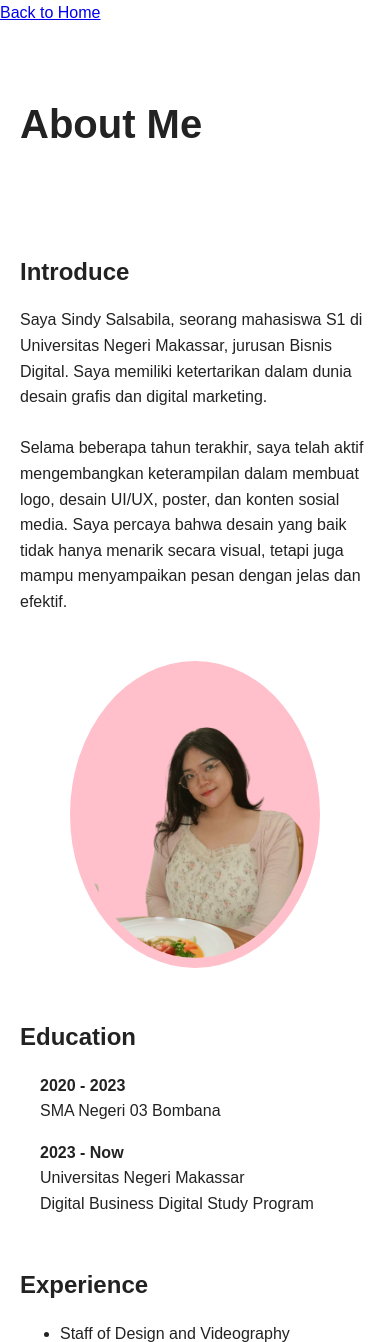
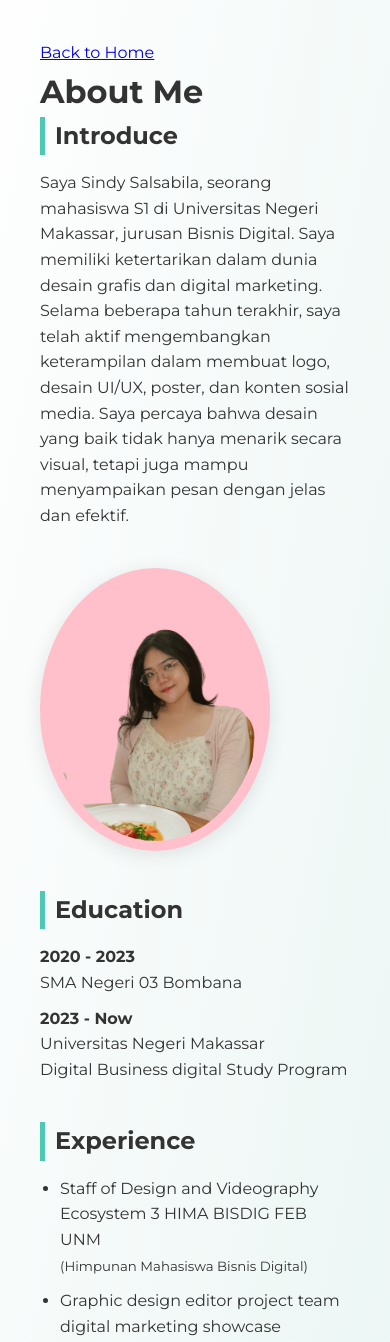
Before and after one commit to sindisalsabills/htmlcss-uiux, a plain HTML site: page about.html in a window 390 px wide. Shown: the top 1342 px of the page. Drawn offline with Linux system fonts and the light colour scheme.

Commit message:
Update about.html

```diff
--- a/about.html
+++ b/about.html
@@ -2,43 +2,43 @@
 <html lang="id">
 <head>
   <a href="index.html" class="back-button">Back to Home</a>
-
-  <meta charset="UTF-8">
-  <meta name="viewport" content="width=device-width, initial-scale=1">
+  <meta charset="UTF-8" />
+  <meta name="viewport" content="width=device-width, initial-scale=1.0"/>
   <title>About Me - Sindy Salsabila</title>
-
+  <link href="https://fonts.googleapis.com/css2?family=Montserrat:wght@400;600;700&display=swap" rel="stylesheet"/>
+  <script src="https://kit.fontawesome.com/a076d05399.js" crossorigin="anonymous"></script>
   <style>
-    body {
+    * {
       margin: 0;
       padding: 0;
+      box-sizing: border-box;
       font-family: 'Montserrat', sans-serif;
-      background: #fff;
-      color: #222;
+    }
+
+    body {
+      background-color: #ffffff;
+      color: #333;
       line-height: 1.6;
+      padding: 40px;
+      background-image: linear-gradient(to bottom right, #fefefe, #e9f5f3);
+    }
+
+    h1, h2 {
+      font-weight: 700;
     }
 
     .container {
       max-width: 1100px;
       margin: auto;
-      padding: 40px 20px;
-    }
-
-    header {
-      display: flex;
-      justify-content: space-between;
-      align-items: center;
-      margin-bottom: 50px;
-    }
-
-    header h1 {
-      font-size: 2.5rem;
     }
 
     .intro {
       display: flex;
-      gap: 30px;
       align-items: center;
+      gap: 40px;
       flex-wrap: wrap;
+      margin-bottom: 40px;
+      animation: fadeIn 1s ease-in-out;
     }
 
     .intro img {
@@ -47,6 +47,7 @@
       background: pink;
       padding: 10px;
       object-fit: cover;
+      box-shadow: 0 4px 20px rgba(0, 0, 0, 0.1);
     }
 
     .intro-text {
@@ -55,16 +56,15 @@
     }
 
     section {
-      margin-top: 50px;
+      margin-bottom: 40px;
+      animation: fadeInUp 1s ease forwards;
     }
 
     h2 {
-      font-size: 1.5rem;
+      font-size: 24px;
       margin-bottom: 15px;
-    }
-
-    .education, .experience, .goals {
-      margin-left: 20px;
+      border-left: 5px solid #4dc9b3;
+      padding-left: 10px;
     }
 
     .education p, .experience li, .goals li {
@@ -77,13 +77,18 @@
 
     .skills {
       display: flex;
-      align-items: center;
       gap: 40px;
       flex-wrap: wrap;
+      margin-top: 20px;
     }
 
     .skill-item {
       text-align: center;
+      transition: transform 0.3s;
+    }
+
+    .skill-item:hover {
+      transform: scale(1.1);
     }
 
     .skill-item img {
@@ -97,44 +102,18 @@
       margin-top: 5px;
     }
 
-    footer {
-      margin-top: 60px;
-      padding: 30px 20px;
-      background: #D2F4F1;
-      text-align: left;
-      font-size: 14px;
-      color: #333;
+    @keyframes fadeIn {
+      from {opacity: 0; transform: translateY(-20px);}
+      to {opacity: 1; transform: translateY(0);}
     }
 
-    footer .social {
-      text-align: right;
-      float: right;
-    }
-
-    footer .social i {
-      margin-left: 15px;
-    }
-
-    @media (max-width: 768px) {
-      .intro {
-        flex-direction: column;
-        text-align: center;
-      }
-      .intro-text {
-        text-align: left;
-      }
-      footer {
-        text-align: center;
-      }
-      footer .social {
-        float: none;
-        margin-top: 10px;
-      }
+    @keyframes fadeInUp {
+      0% {opacity: 0; transform: translateY(30px);}
+      100% {opacity: 1; transform: translateY(0);}
     }
   </style>
 </head>
 <body>
-
   <div class="container">
     <header>
       <h1>About Me</h1>
@@ -143,17 +122,17 @@
     <div class="intro">
       <div class="intro-text">
         <h2>Introduce</h2>
-      <p>Saya Sindy Salsabila, seorang mahasiswa S1 di Universitas Negeri Makassar, jurusan Bisnis Digital. Saya memiliki ketertarikan dalam dunia desain grafis dan digital marketing.<br><br>
-      Selama beberapa tahun terakhir, saya telah aktif mengembangkan keterampilan dalam membuat logo, desain UI/UX, poster, dan konten sosial media. Saya percaya bahwa desain yang baik tidak hanya menarik secara visual, tetapi juga mampu menyampaikan pesan dengan jelas dan efektif.</p>
+        <p>Saya Sindy Salsabila, seorang mahasiswa S1 di Universitas Negeri Makassar, jurusan Bisnis Digital. Saya memiliki ketertarikan dalam dunia desain grafis dan digital marketing.</p>
+        <p>Selama beberapa tahun terakhir, saya telah aktif mengembangkan keterampilan dalam membuat logo, desain UI/UX, poster, dan konten sosial media. Saya percaya bahwa desain yang baik tidak hanya menarik secara visual, tetapi juga mampu menyampaikan pesan dengan jelas dan efektif.</p>
       </div>
-    <img src="images/cant.png" alt="Sindy Salsabila">
+      <img src="images/cant.png" alt="Sindy Salsabila" />
     </div>
 
     <section>
       <h2>Education</h2>
       <div class="education">
         <p><strong>2020 - 2023</strong><br>SMA Negeri 03 Bombana</p>
-      <p><strong>2023 - Now</strong><br>Universitas Negeri Makassar<br>Digital Business Digital Study Program</p>
+        <p><strong>2023 - Now</strong><br>Universitas Negeri Makassar<br>Digital Business digital Study Program</p>
       </div>
     </section>
 
@@ -179,7 +158,7 @@
           <div class="stars">★★★★★</div>
         </div>
         <div class="skill-item">
-        <img src="images/capcut logo.png" alt="capcut">
+          <img src="images/capcut logo.png" alt="Capcut">
           <div class="stars">★★★★★</div>
         </div>
         <div class="skill-item">
@@ -200,6 +179,5 @@
       </div>
     </section>
   </div>
-
 </body>
 </html>
```
Lines whose indentation alone changed are shown as unchanged.
